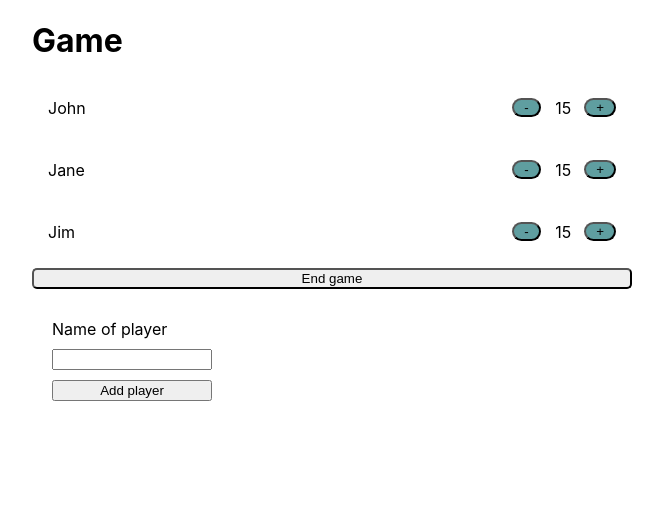
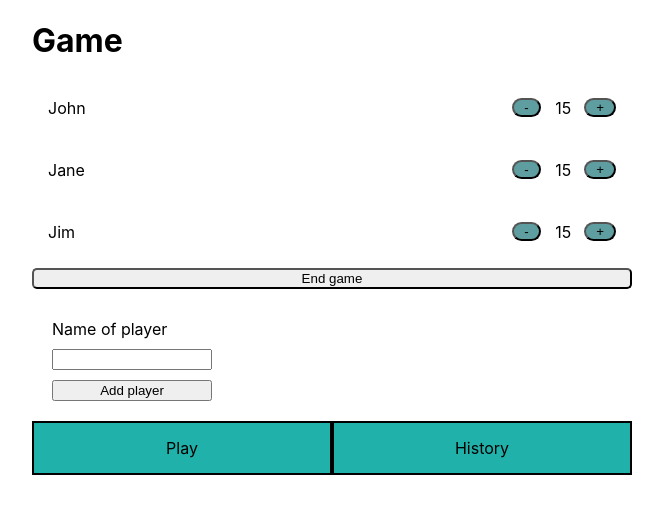
Before and after one commit to alicie232/scorekeeper, a React (Create React App) app: page / in a window 1280 px wide. Shown: the top 514 px of the page, without its empty margins (308-971 px from the left). Built offline with nearby package versions, Linux system fonts and the light colour scheme.

Commit message:
Create navigation component

```diff
--- a/src/App.js
+++ b/src/App.js
@@ -5,6 +5,7 @@ import History from "./components/History/History.js";
 import Form from "./components/Form/Form.js";
 import { initialPreviousGames } from "./historyDB.js";
 import { Route, Routes } from "react-router-dom";
+import Navigation from "./components/Navigation/Navigation.js";
 
 const players = [
   {
@@ -61,6 +62,7 @@ function App() {
           />
         </Routes>
       </Main>
+      <Navigation />
     </>
   );
 }
--- /dev/null
+++ b/src/components/Navigation/Navigation.js
@@ -0,0 +1,26 @@
+import { Link } from "react-router-dom";
+import styled from "styled-components";
+
+export default function Navigation() {
+  return (
+    <Nav>
+      <StyledLink to="/">Play</StyledLink>
+      <StyledLink to="/history">History</StyledLink>
+    </Nav>
+  );
+}
+
+const Nav = styled.nav`
+  display: flex;
+`;
+
+const StyledLink = styled(Link)`
+  flex: 1;
+  background: lightseagreen;
+  text-decoration: none;
+  color: black;
+  padding: 15px;
+  display: grid;
+  place-items: center;
+  border: 2px solid black;
+`;
```
Also changed, not shown: 2 other files (tests, documents, lock files or other folders).
